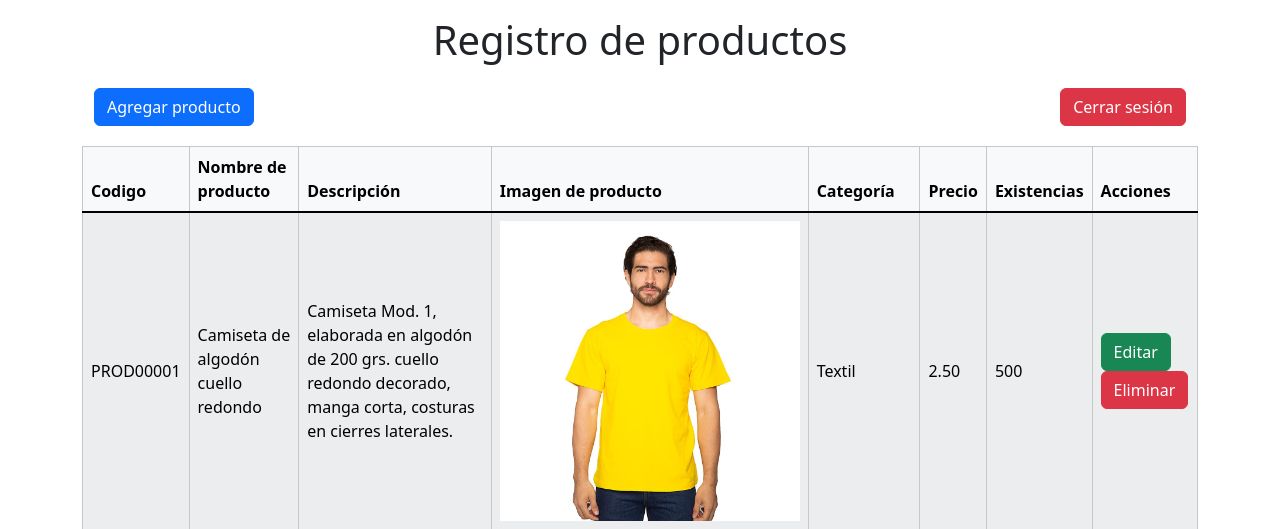
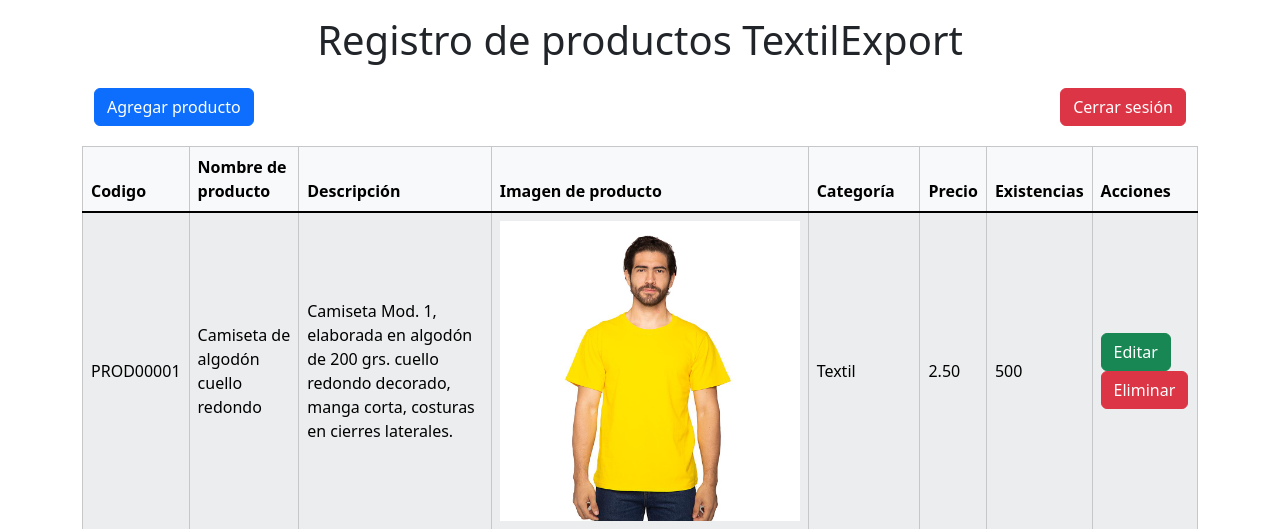
Before and after one commit to Lawliet25/Desaf-o1, a PHP site: page / in a window 1280 px wide. Shown: the top 529 px of the page. Run offline with PHP 8.4, Linux system fonts and the light colour scheme; some libraries are stand-ins or nearby versions.

Commit message:
Se modifico titulo

```diff
--- a/cliente.php
+++ b/cliente.php
@@ -11,7 +11,7 @@
 </head>
 <body>
     <div class="container py-3">
-        <h1 class="page-header text-center">Listado de productos</h1>
+        <h1 class="page-header text-center">Listado de productos TextilExport</h1>
         <a href="login.php"  class="btn btn-success" style="float:right">Iniciar sesión como Administrador</a>
     </div>
     <div class="container py-3">
--- a/index.php
+++ b/index.php
@@ -12,7 +12,7 @@
 </head>
 <body>
 <div class="container">
-    <h1 class="page-header text-center py-3">Registro de productos</h1>
+    <h1 class="page-header text-center py-3">Registro de productos TextilExport</h1>
     <div class="row">
       <br>
         <div class="">
```
